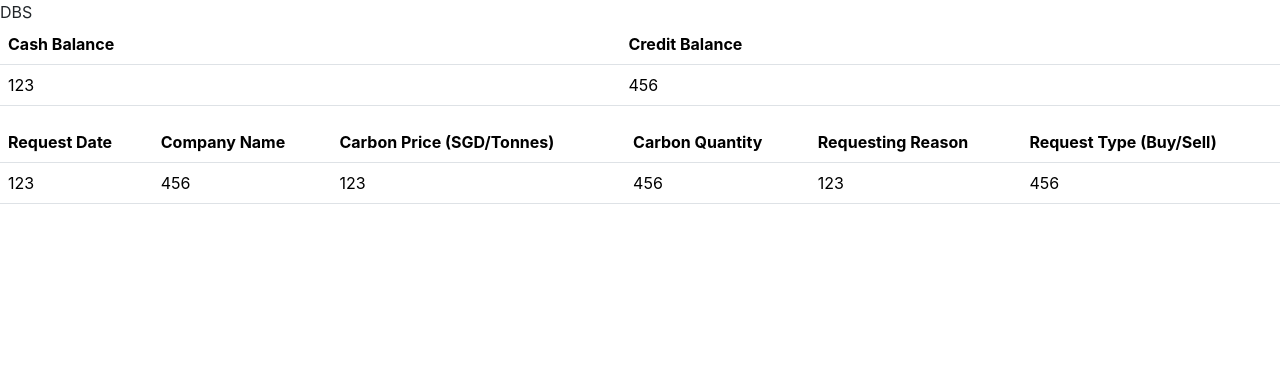
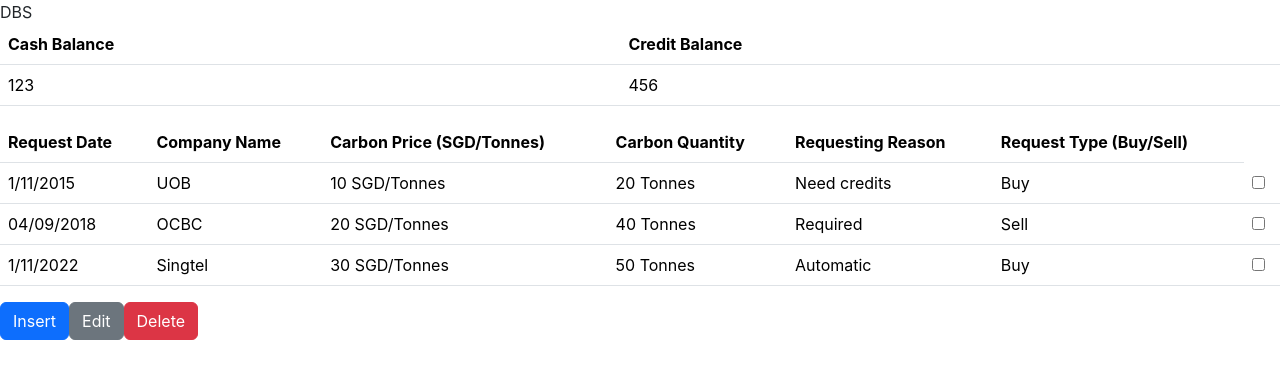
Before and after one commit to NotAnAddictz/TechTrek25, a React (Create React App) app in the folder carbon-trading-webapp/: page / in a window 1280 px wide. Shown: the top 378 px of the page. Built offline with nearby package versions, Linux system fonts and the light colour scheme.

Commit message:
separated buttons components

```diff
--- a/carbon-trading-webapp/src/App.js
+++ b/carbon-trading-webapp/src/App.js
@@ -1,5 +1,4 @@
 import Balances from "./components/Balances";
-
 function App() {
   return (
     <div className="App">
--- a/carbon-trading-webapp/src/components/Balances.js
+++ /dev/null
@@ -1,46 +0,0 @@
-const Balances = ({ company, cash, credit }) => {
-  return (
-    <div>
-      {" "}
-      {company}
-      <table className="table">
-        <thead>
-          <tr>
-            <th scope="col">Cash Balance</th>
-            <th scope="col">Credit Balance</th>
-          </tr>
-        </thead>
-        <tbody>
-          <tr>
-            <td>{cash}</td>
-            <td>{credit}</td>
-          </tr>
-        </tbody>
-      </table>
-      <table className="table">
-        <thead>
-          <tr>
-            <th scope="col">Request Date</th>
-            <th scope="col">Company Name</th>
-            <th scope="col">Carbon Price (SGD/Tonnes)</th>
-            <th scope="col">Carbon Quantity</th>
-            <th scope="col">Requesting Reason</th>
-            <th scope="col">Request Type (Buy/Sell)</th>
-          </tr>
-        </thead>
-        <tbody>
-          <tr>
-            <td>{cash}</td>
-            <td>{credit}</td>
-            <td>{cash}</td>
-            <td>{credit}</td>
-            <td>{cash}</td>
-            <td>{credit}</td>
-          </tr>
-        </tbody>
-      </table>
-    </div>
-  );
-};
-
-export default Balances;
--- a/carbon-trading-webapp/src/components/Balances.jsx
+++ b/carbon-trading-webapp/src/components/Balances.jsx
@@ -1,3 +1,32 @@
+import InsertButton from "./InsertButton";
+import DeleteButton from "./DeleteButton";
+import EditButton from "./EditButton";
+const data = [
+  {
+    requestdate: "1/11/2015",
+    companyname: "UOB",
+    carbonprice: "10 SGD/Tonnes",
+    carbonquantity: "20 Tonnes",
+    requestingreason: "Need credits",
+    requesttype: "Buy",
+  },
+  {
+    requestdate: "04/09/2018",
+    companyname: "OCBC",
+    carbonprice: "20 SGD/Tonnes",
+    carbonquantity: "40 Tonnes",
+    requestingreason: "Required",
+    requesttype: "Sell",
+  },
+  {
+    requestdate: "1/11/2022",
+    companyname: "Singtel",
+    carbonprice: "30 SGD/Tonnes",
+    carbonquantity: "50 Tonnes",
+    requestingreason: "Automatic",
+    requesttype: "Buy",
+  },
+];
 
 const Balances = ({ company, cash, credit }) => {
   return (
@@ -30,27 +59,28 @@
           </tr>
         </thead>
         <tbody>
-          <tr>
-            <td>{cash}</td>
-            <td>{credit}</td>
-            <td>{cash}</td>
-            <td>{credit}</td>
-            <td>{cash}</td>
-            <td>{credit}</td>
-          </tr>
+          {data.map((val, key) => {
+            return (
+              <tr key={key}>
+                <td>{val.requestdate}</td>
+                <td>{val.companyname}</td>
+                <td>{val.carbonprice}</td>
+                <td>{val.carbonquantity}</td>
+                <td>{val.requestingreason}</td>
+                <td>{val.requesttype}</td>
+                <td>
+                  <input type="checkbox" />
+                </td>
+              </tr>
+            );
+          })}
         </tbody>
       </table>
-      <button style={{backgroundColor: "green", color: "white", borderRadius: "5px", margin: "100px"}}>
-            Insert
-        </button>
-        <button style={{backgroundColor: "orange", color: "white", borderRadius: "5px"}}>
-            Edit
-        </button>
-        <button style={{backgroundColor: "red", color: "white", borderRadius: "5px"}}>
-            Delete
-        </button>
+      <InsertButton />
+      <EditButton />
+      <DeleteButton />
     </div>
   );
 };
 
-export default Balances
+export default Balances;
--- /dev/null
+++ b/carbon-trading-webapp/src/components/DeleteButton.jsx
@@ -0,0 +1,19 @@
+
+
+function DeleteButton({ onClick }) {
+    const deleteData = async () => {
+        try {
+            console.log("deleting")
+        } catch (error) {
+            console.error("Error inserting", error)
+          }
+        }
+
+  return (
+    <button type="button" className="btn btn-danger" onClick={deleteData}>Delete</button>
+
+
+  )
+}
+
+export default DeleteButton
--- /dev/null
+++ b/carbon-trading-webapp/src/components/EditButton.jsx
@@ -0,0 +1,18 @@
+
+
+function EditButton({ onClick }) {
+    const editData = async () => {
+        try {
+            console.log("editing")
+        } catch (error) {
+            console.error("Error inserting", error)
+          }
+        }
+
+  return (
+    <button type="button" className="btn btn-secondary" onClick={editData}>Edit</button>
+
+  )
+}
+
+export default EditButton
--- /dev/null
+++ b/carbon-trading-webapp/src/components/InsertButton.jsx
@@ -0,0 +1,46 @@
+
+
+import { useState } from "react"
+
+function InsertButton({ onClick }) {
+//   const [requestDate, setRequestDate] = useState(null)
+//   const [companyName, setCompanyName] = useState(null)
+//   const [carbonPrice, setCarbonPrice] = useState(null)
+//   const [carbonQuantity, setCarbonQuantity] = useState(null)
+//   const [requestReason, setRequestReason] = useState(null)
+//   const [requestType, setRequestType] = useState(null)
+
+
+  const insertData = async () => {
+    try {
+        console.log("inserting")
+    //   const response = await fetch("http://127.0.0.1:5000/user", {
+    //     method: "POST", // or 'PUT', 'DELETE', etc.
+    //     headers: {
+    //       "Content-Type": "application/json"
+    //       // Include other headers here if necessary
+    //     }
+        // body: JSON.stringify({
+        //   key1: "value1",
+        //   key2: "value2",
+        // }),
+    //   }
+
+    //   if (!response.ok) {
+    //     throw new Error("Network response was not ok")
+    //   }
+
+    //   const data = await response.json()
+    //   setResponseData(data)
+    } catch (error) {
+      console.error("Error inserting", error)
+    }
+  }
+
+  return (
+    <button type="button" className="btn btn-primary" onClick={insertData}>Insert</button>
+
+  )
+}
+
+export default InsertButton
```
